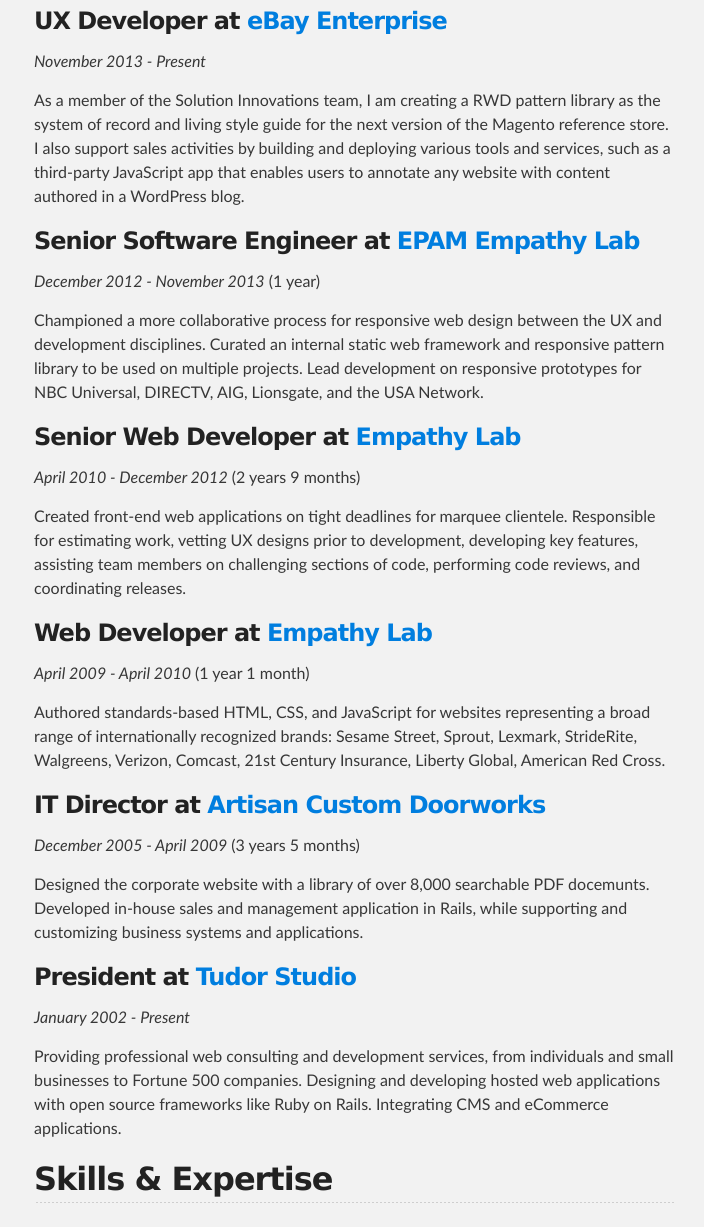
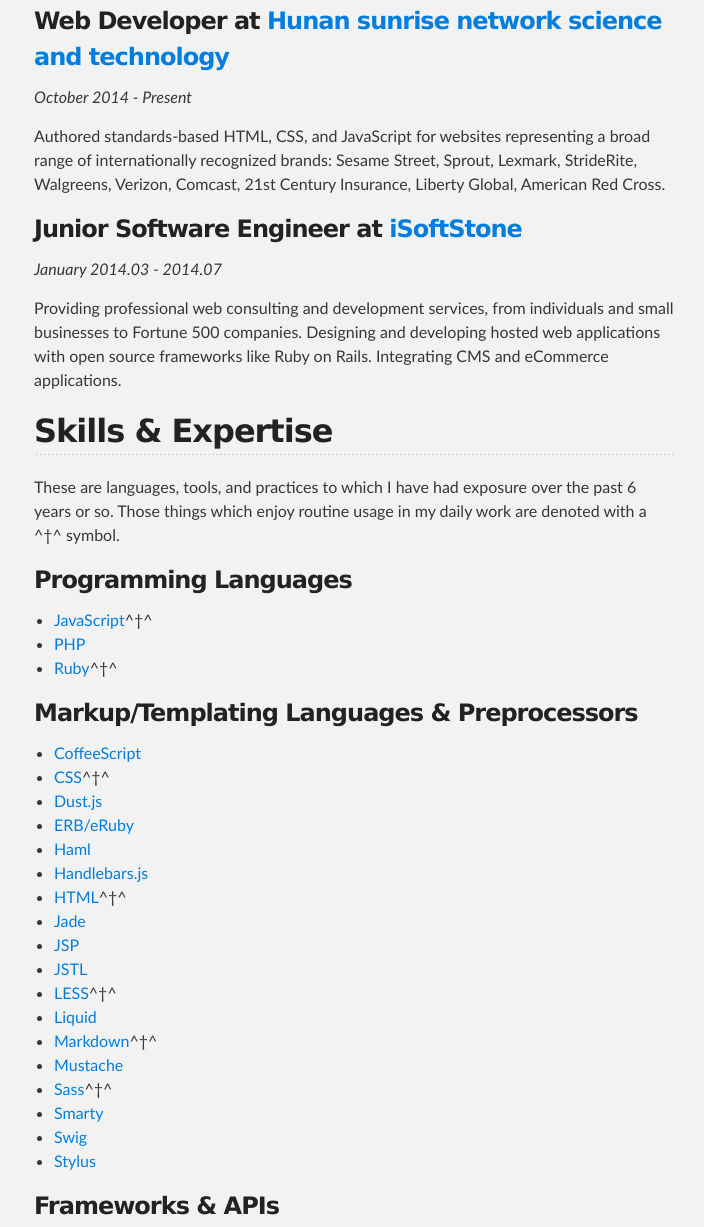
Before and after one commit to tiangestar/testcommit, a plain HTML site: page index.html in a window 1280 px wide. Shown: the part 974-2201 px from the top of the page, without its empty margins (286-990 px from the left). Drawn offline with Linux system fonts and the light colour scheme.

Commit message:
Update index.html

```diff
--- a/index.html
+++ b/index.html
@@ -71,50 +71,11 @@ technologies and frameworks.</p>
 <a id="experience" class="anchor" href="#experience" aria-hidden="true"><span class="octicon octicon-link"></span></a>Experience</h2>
 
 <h3>
-<a id="ux-developer-at-ebay-enterprise" class="anchor" href="#ux-developer-at-ebay-enterprise" aria-hidden="true"><span class="octicon octicon-link"></span></a>
-<strong>UX Developer</strong> at <a href="http://ebayenterprise.com">eBay Enterprise</a>
+<a id="web-developer-at-empathy-lab" class="anchor" href="#web-developer-at-empathy-lab" aria-hidden="true"><span class="octicon octicon-link"></span></a>
+<strong>Web Developer</strong> at <a href="http://http://srtrip.cn">Hunan sunrise network science and technology</a>
 </h3>
 
-<p><em>November 2013 - Present</em></p>
-
-<p>As a member of the Solution Innovations team, I am creating a RWD pattern
-library as the system of record and living style guide for the next version of
-the Magento reference store. I also support sales activities by building and
-deploying various tools and services, such as a third-party JavaScript app that
-enables users to annotate any website with content authored in a WordPress
-blog.</p>
-
-<h3>
-<a id="senior-software-engineer-at-epam-empathy-lab" class="anchor" href="#senior-software-engineer-at-epam-empathy-lab" aria-hidden="true"><span class="octicon octicon-link"></span></a>
-<strong>Senior Software Engineer</strong> at <a href="http://epam.com/empathylab">EPAM Empathy Lab</a>
-</h3>
-
-<p><em>December 2012 - November 2013</em> (1 year)</p>
-
-<p>Championed a more collaborative process for responsive web design between the
-UX and development disciplines. Curated an internal static web framework and
-responsive pattern library to be used on multiple projects. Lead development
-on responsive prototypes for NBC Universal, DIRECTV, AIG, Lionsgate, and the
-USA Network.</p>
-
-<h3>
-<a id="senior-web-developer-at-empathy-lab" class="anchor" href="#senior-web-developer-at-empathy-lab" aria-hidden="true"><span class="octicon octicon-link"></span></a>
-<strong>Senior Web Developer</strong> at <a href="http://empathylab.com">Empathy Lab</a>
-</h3>
-
-<p><em>April 2010 - December 2012</em> (2 years 9 months)</p>
-
-<p>Created front-end web applications on tight deadlines for marquee clientele.
-Responsible for estimating work, vetting UX designs prior to development,
-developing key features, assisting team members on challenging sections of
-code, performing code reviews, and coordinating releases.</p>
-
-<h3>
-<a id="web-developer-at-empathy-lab" class="anchor" href="#web-developer-at-empathy-lab" aria-hidden="true"><span class="octicon octicon-link"></span></a>
-<strong>Web Developer</strong> at <a href="http://empathylab.com">Empathy Lab</a>
-</h3>
-
-<p><em>April 2009 - April 2010</em> (1 year 1 month)</p>
+<p><em>October 2014 - Present</em></p>
 
 <p>Authored standards-based HTML, CSS, and JavaScript for websites representing
 a broad range of internationally recognized brands: Sesame Street, Sprout,
@@ -122,22 +83,11 @@ Lexmark, StrideRite, Walgreens, Verizon, Comcast, 21st Century Insurance,
 Liberty Global, American Red Cross.</p>
 
 <h3>
-<a id="it-director-at-artisan-custom-doorworks" class="anchor" href="#it-director-at-artisan-custom-doorworks" aria-hidden="true"><span class="octicon octicon-link"></span></a>
-<strong>IT Director</strong> at <a href="http://artisandoorworks.com">Artisan Custom Doorworks</a>
+<a id="president-at-tudor-studio" class="anchor" href="#president-at-tudor-studio" aria-hidden="true"><span class="octicon octicon-link"></span></a>
+<strong>Junior Software Engineer</strong> at <a href="http://www.isoftstone.com">iSoftStone</a>
 </h3>
 
-<p><em>December 2005 - April 2009</em> (3 years 5 months)</p>
-
-<p>Designed the corporate website with a library of over 8,000 searchable PDF
-docemunts. Developed in-house sales and management application in Rails, while
-supporting and customizing business systems and applications.</p>
-
-<h3>
-<a id="president-at-tudor-studio" class="anchor" href="#president-at-tudor-studio" aria-hidden="true"><span class="octicon octicon-link"></span></a>
-<strong>President</strong> at <a href="http://tudorstudio.com">Tudor Studio</a>
-</h3>
-
-<p><em>January 2002 - Present</em></p>
+<p><em>January 2014.03 - 2014.07</em></p>
 
 <p>Providing professional web consulting and development services, from
 individuals and small businesses to Fortune 500 companies. Designing and
@@ -288,11 +238,11 @@ BS, Computer science and technology, 2009 - 2013</p>
 <a id="honors-and-awards" class="anchor" href="#honors-and-awards" aria-hidden="true"><span class="octicon octicon-link"></span></a>Honors and Awards</h2>
 
 <ul>
-<li>School of computer science and Engineering<strong>The outstanding student award</strong>，<em>2009.12</em></li>
-<li>School of computer science and Engineering<strong>Excellent League Member Award</strong>，<em>2010.6</em></li>
+<li>School of computer science and Engineering <strong>The outstanding student award</strong>，<em>2009.12</em></li>
+<li>School of computer science and Engineering <strong>Excellent League Member Award</strong>，<em>2010.6</em></li>
 <li>School of computer science and Engineering <strong>Excellent leader award</strong>，<em>2011.12</em></li>
-<li>School of computer science and Engineering<strong>The outstanding student award</strong>，<em>2012.12</em></li>
-<li><a>http://www.chinasofti.com/<a><strong>Software design competition first prize</strong>，<em>2012.12</em></li>
+<li>School of computer science and Engineering <strong>The outstanding student award</strong>，<em>2012.12</em></li>
+<li>www.chinasofti.com <strong>The first prizeSoftware design competition </strong>，<em>2012.12</em></li>
 </ul>
 
 <h2>
```
